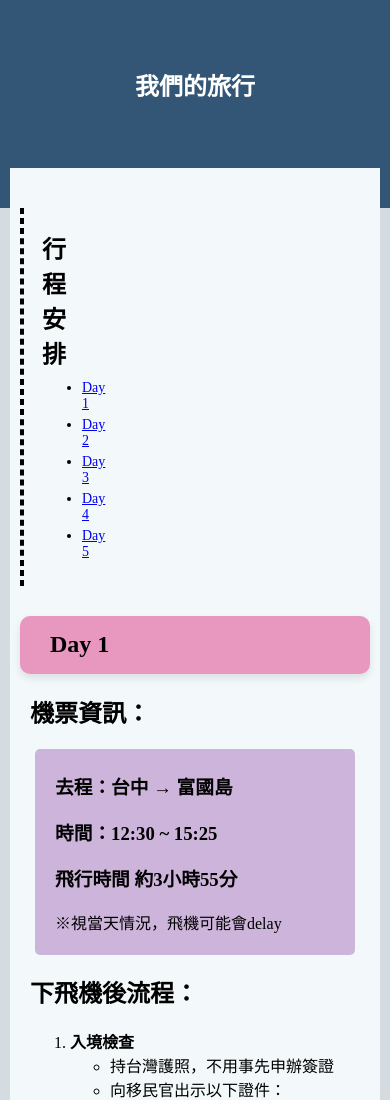
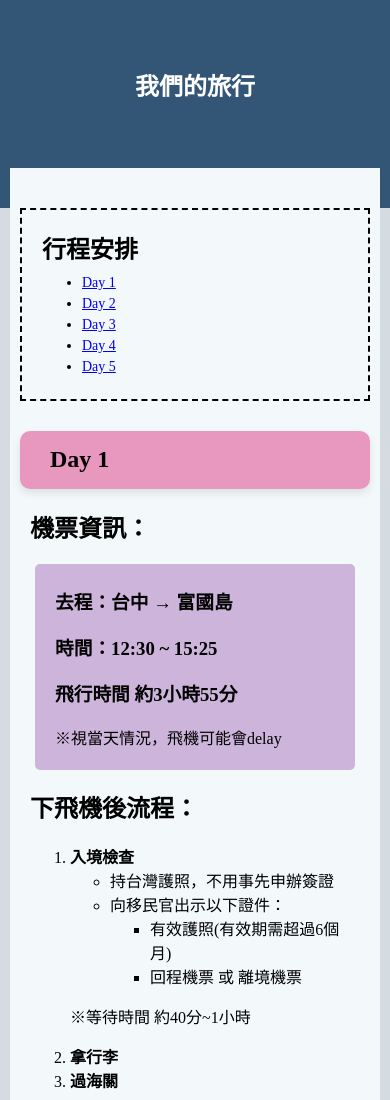
Before and after one commit to Angela0405/my-website, a plain HTML site: page index.html in a window 390 px wide. Shown: the top 1100 px of the page. Drawn offline with Linux system fonts and the light colour scheme.

Commit message:
Update style.css

```diff
--- a/style.css
+++ b/style.css
@@ -90,6 +90,10 @@ body{
         padding: 15px;
     }
 
+    .daily {
+        margin-right: 0;
+    }
+
     .daily ul {
         font-size: 16px;
     }
```
